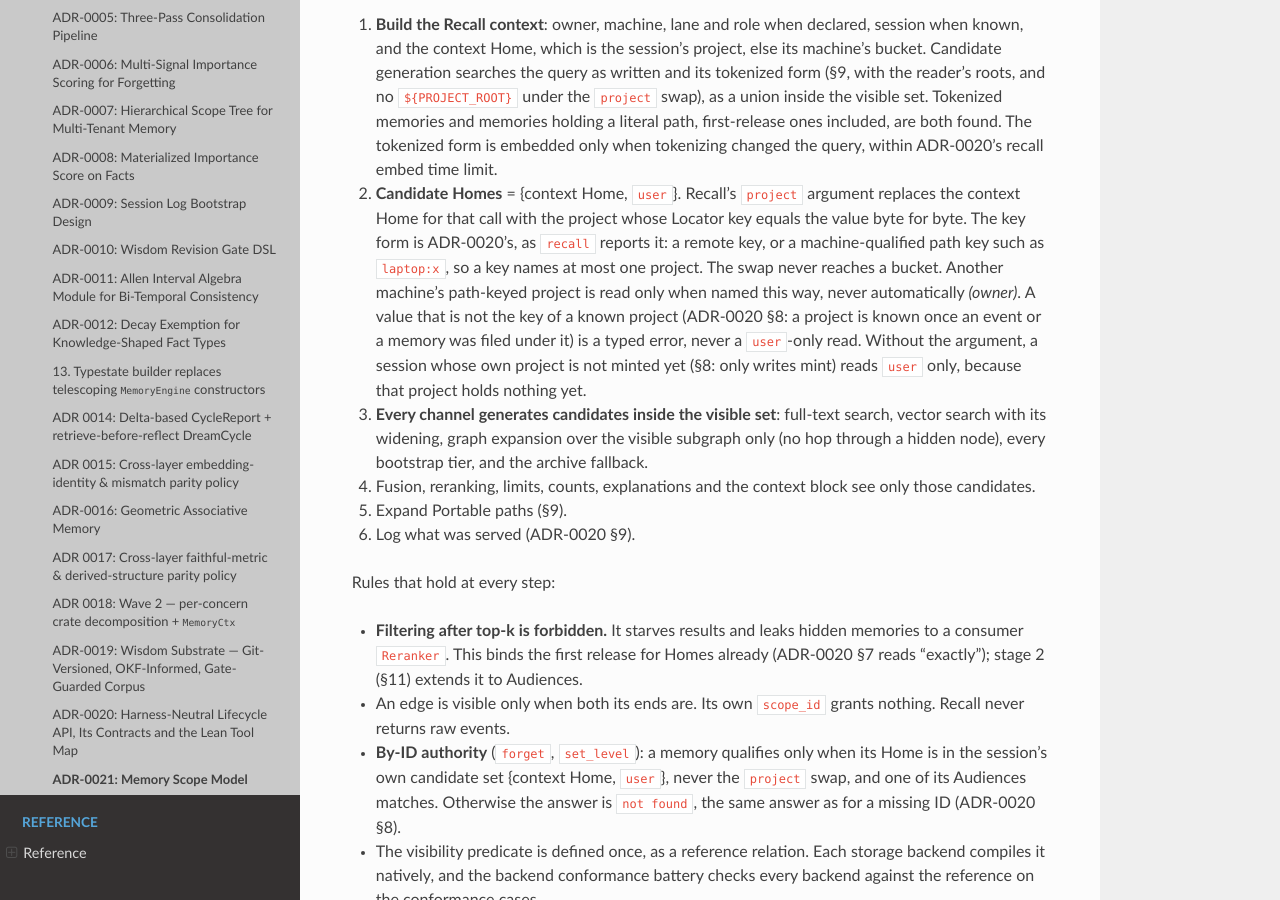
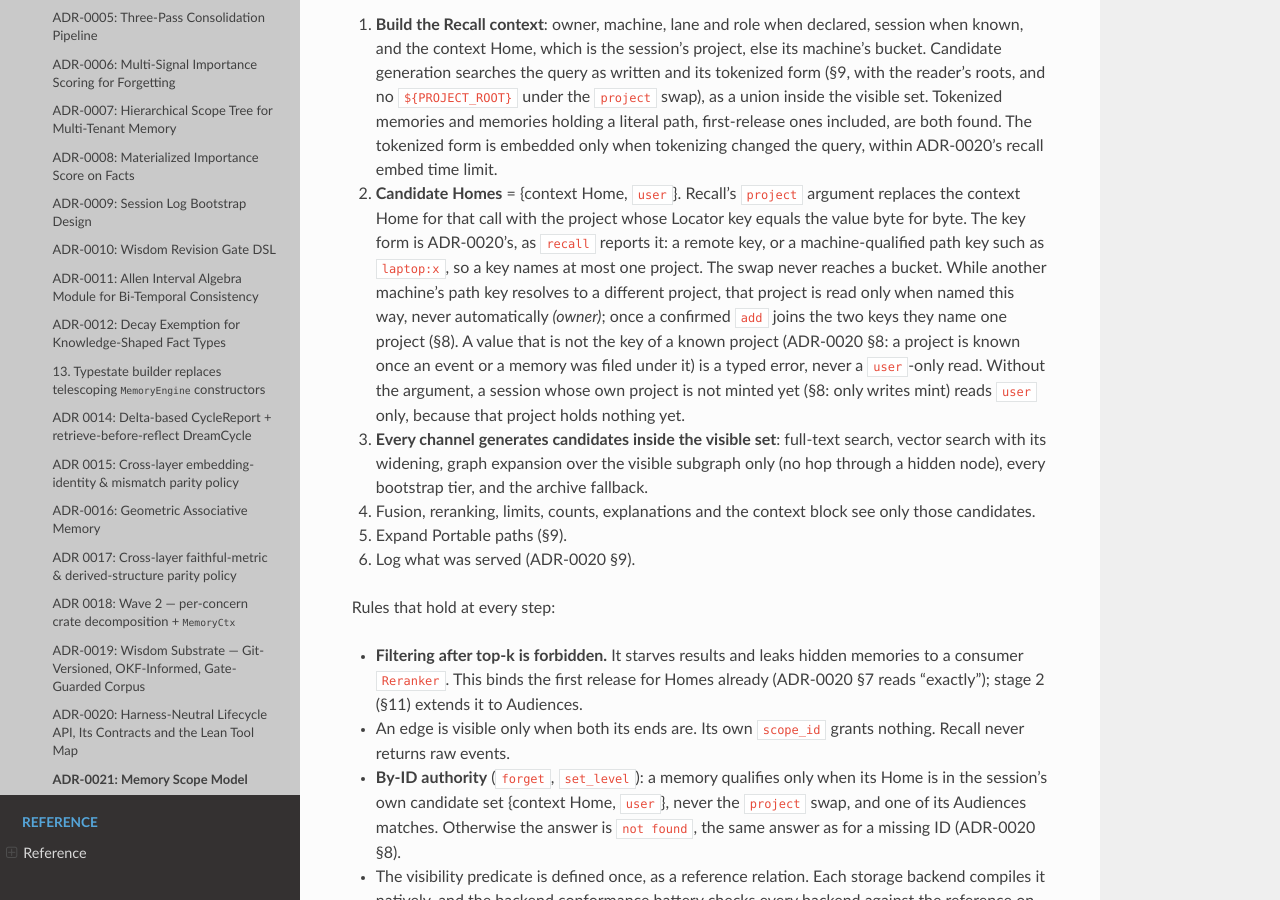
Before and after one commit to dutiona/memory-engine, a Sphinx documentation site: the page built from docs/design/adr/0021-memory-scope-model.md, in a window 1280 px wide and 900 px high, scrolled down 3709 px. Built offline with Sphinx 7.4.7 and the Read the Docs theme 3.1.0, drawn with Linux system fonts in a browser that asks for light colours; pages that are not in the unit, such as notebooks, are missing from menus.

Commit message:
docs(adr): limit the explicit-read rule to path keys that are still separate projects
Codex, review round 3: after a confirmed add joins laptop:x and mac:x they are one project, which each machine's sessions read as their own; only while the keys resolve to different projects is the other machine's project reachable just through recall's project argument.

```diff
--- a/docs/design/adr/0021-memory-scope-model.md
+++ b/docs/design/adr/0021-memory-scope-model.md
@@ -138,8 +138,9 @@ Recall is a deterministic procedure *(settled here)*:
 2. **Candidate Homes** = {context Home, `user`}. Recall's `project` argument replaces the context Home for that call
    with the project whose Locator key equals the value byte for byte. The key form is ADR-0020's, as `recall` reports
    it: a remote key, or a machine-qualified path key such as `laptop:x`, so a key names at most one project. The swap
-   never reaches a bucket. Another machine's path-keyed project is read only when named this way, never
-   automatically *(owner)*. A value that is not the key of a known project (ADR-0020 §8: a project is known once an
+   never reaches a bucket. While another machine's path key resolves to a different project,
+   that project is read only when named this way, never automatically *(owner)*; once a confirmed `add` joins the
+   two keys they name one project (§8). A value that is not the key of a known project (ADR-0020 §8: a project is known once an
    event or a memory was filed under it) is a typed error, never a `user`-only read. Without the argument, a
    session whose own project is not minted yet (§8: only writes mint) reads `user` only, because that project holds
    nothing yet.
```
